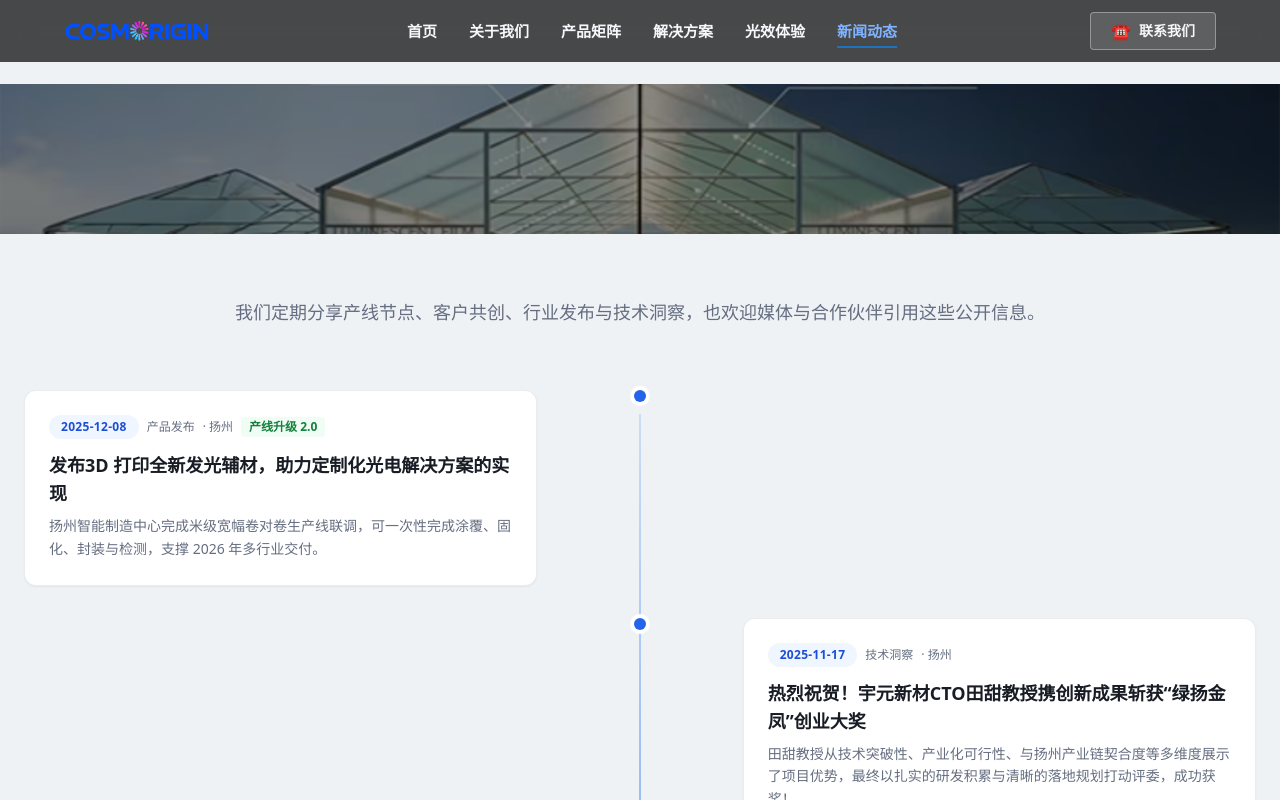
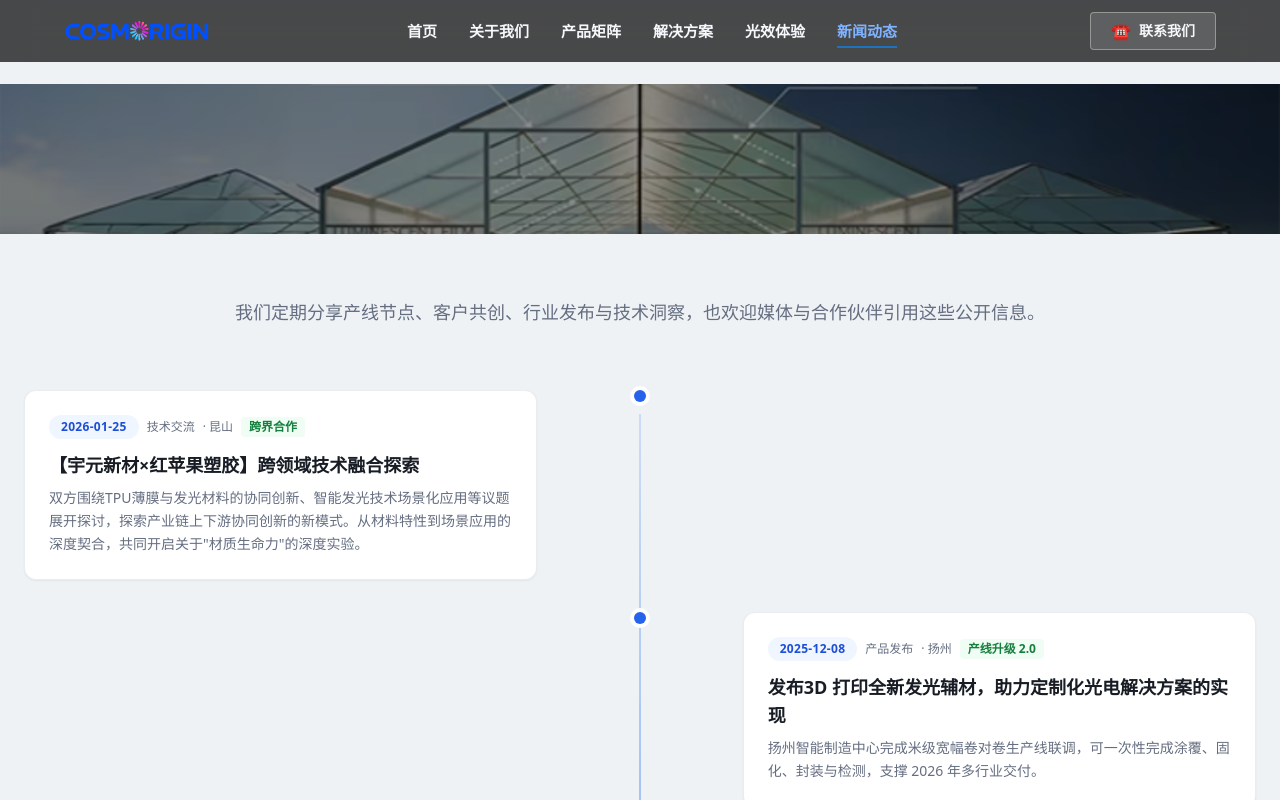
Before and after one commit to stefan-ysh/cosmorigin, a Next.js app: page /news in a window 1280 px wide. Shown: the top 800 px of the page. Built offline with nearby package versions, Linux system fonts and the light colour scheme.

Commit message:
feat: add news item about Red Apple Plastics collaboration

```diff
--- a/app/news/page.tsx
+++ b/app/news/page.tsx
@@ -31,6 +31,16 @@ interface NewsItem {
 }
 
 const newsItems: NewsItem[] = [
+  {
+    title: '【宇元新材×红苹果塑胶】跨领域技术融合探索',
+    date: '2026-01-25',
+    category: '技术交流',
+    summary:
+      '双方围绕TPU薄膜与发光材料的协同创新、智能发光技术场景化应用等议题展开探讨，探索产业链上下游协同创新的新模式。从材料特性到场景应用的深度契合，共同开启关于"材质生命力"的深度实验。',
+    href: 'https://mp.weixin.qq.com/s/WR79T5SFLtKVPxCK6oxn-A',
+    location: '昆山',
+    highlight: '跨界合作',
+  },
   {
     title: '发布3D 打印全新发光辅材，助力定制化光电解决方案的实现',
     date: '2025-12-08',
```
